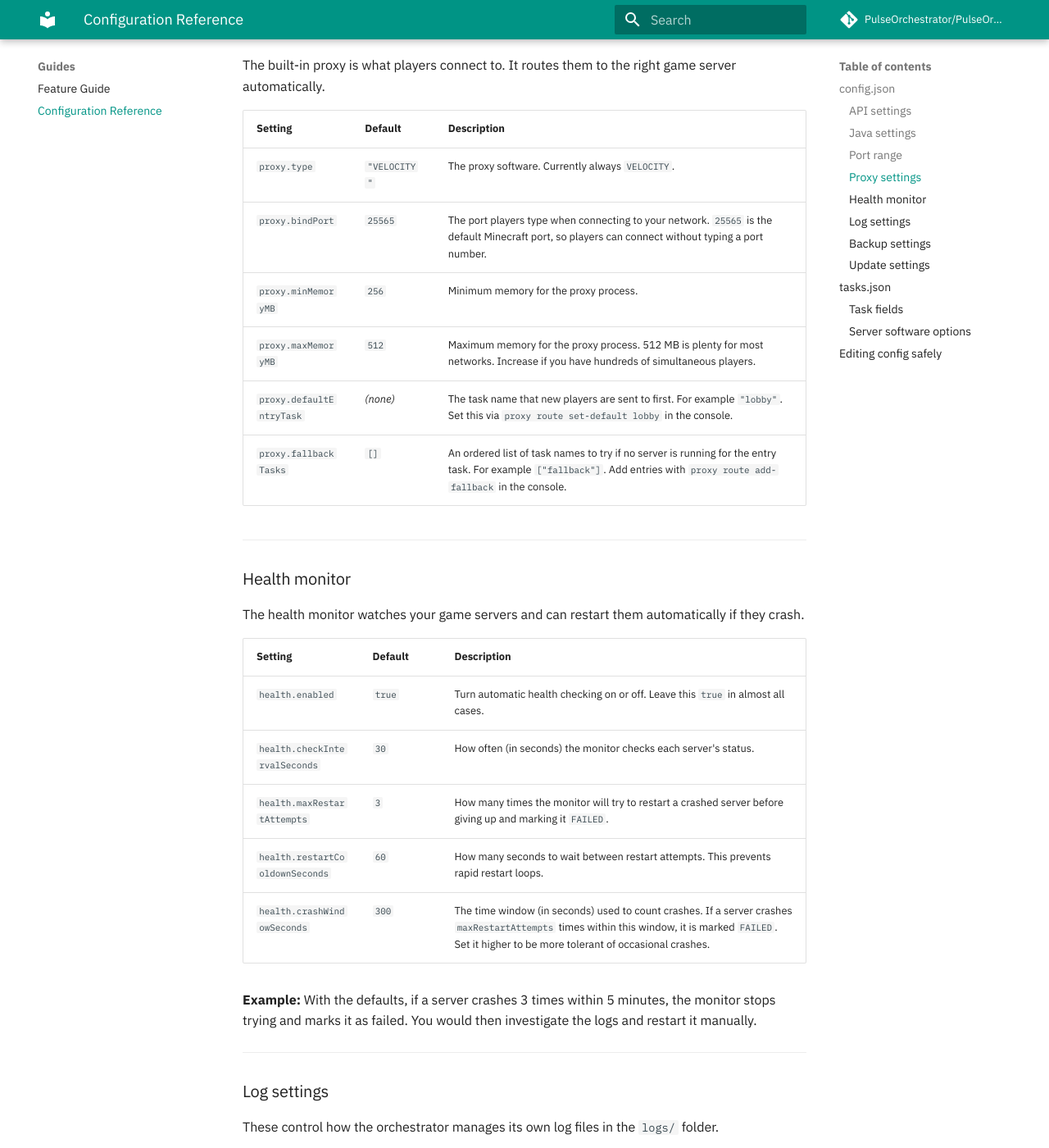
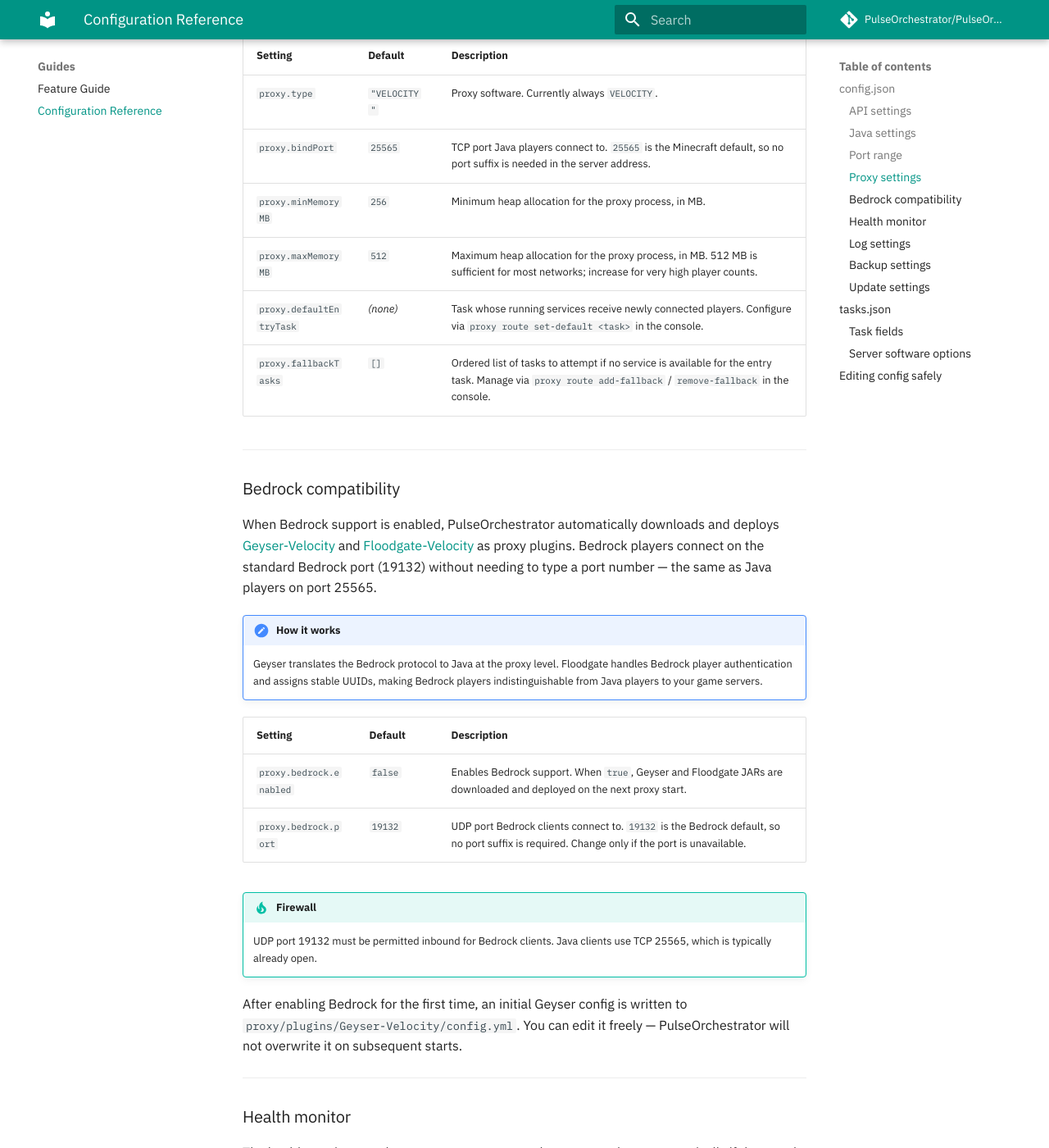
Before and after one commit to PulseOrchestrator/PulseOrchestrator, an MkDocs documentation site: the page built from docs/guides/configuration.md, in a window 1280 px wide and 1400 px high, scrolled down 3359 px. Shown: the whole window at 82% size. Built offline with MkDocs 1.6.1 and Material for MkDocs 9.7.7, drawn with Linux system fonts in a browser that asks for light colours; comment, search, counter and statistics services are not loaded; the version menu is left out; some of the changed text lies outside the part shown.

Commit message:
Adjust docs with new bedrock feature
Co-authored-by: Copilot <copilot@github.com>

```diff
--- a/docs/guides/configuration.md
+++ b/docs/guides/configuration.md
@@ -41,7 +38,11 @@ Below is a fully annotated example showing every available setting with its defa
     "minMemoryMB": 256,
     "maxMemoryMB": 512,
     "defaultEntryTask": "lobby",
-    "fallbackTasks": ["fallback"]
+    "fallbackTasks": ["fallback"],
+    "bedrock": {
+      "enabled": false,
+      "port": 19132
+    }
   },
 
   "health": {
@@ -83,9 +84,9 @@ These control the web server that plugins and external tools use to talk to the
 
 | Setting | Default | Description |
 |---|---|---|
-| `host` | `"127.0.0.1"` | The network address the API listens on. `127.0.0.1` means only programs on the same machine can connect. Change to `0.0.0.0` if plugins on other machines need to reach the API — but make sure your firewall only allows trusted IPs. |
-| `apiPort` | `8080` | The port number for the API. Change this if something else on your machine already uses port 8080. |
-| `apiSecret` | *(generated)* | A long random password that plugins must send with every API request. **Never share this publicly.** It is generated for you and stored here — you just copy it into your plugin configs. |
+| `host` | `"127.0.0.1"` | Network address the API listens on. `127.0.0.1` restricts access to the local machine. Set to `0.0.0.0` to accept connections from other hosts — ensure your firewall limits access to trusted IPs. |
+| `apiPort` | `8080` | TCP port the API server binds to. Change if the port is already in use. |
+| `apiSecret` | *(generated)* | Bearer token required on every API request. Generated automatically on first run. **Never expose this value publicly** — copy it into plugin configs as needed. |
 
 ---
 
@@ -95,12 +96,12 @@ These tell the orchestrator where Java is and set the default memory for game se
 
 | Setting | Default | Description |
 |---|---|---|
-| `java.path` | `"java"` | The path to the Java executable. The default `"java"` works if Java is in your system PATH. If the orchestrator cannot find Java, provide the full path like `"C:\\Program Files\\Java\\jdk-21\\bin\\java.exe"` (Windows) or `"/usr/bin/java"` (Linux). |
-| `java.defaultMaxMemoryMB` | `1024` | The maximum RAM a game server can use, in megabytes. 1024 = 1 GB. This is the default — you can override it per task. |
-| `java.defaultMinMemoryMB` | `512` | The starting memory allocation for game servers. Minecraft performs best when min and max are set to the same value on servers with enough RAM. |
+| `java.path` | `"java"` | Path to the Java executable. The default `"java"` works when Java is on the system `PATH`. If the orchestrator cannot locate Java, provide the absolute path: `"C:\\Program Files\\Java\\jdk-21\\bin\\java.exe"` (Windows) or `"/usr/bin/java"` (Linux). |
+| `java.defaultMaxMemoryMB` | `1024` | Default maximum heap size for game servers, in MB. Can be overridden per task. |
+| `java.defaultMinMemoryMB` | `512` | Initial heap allocation for game servers, in MB. Setting min and max to the same value avoids GC pressure from heap resizing on servers with sufficient RAM. |
 
-!!! tip "How much memory should I give?"
-    A small survival server needs about 1–2 GB. Minigame or lobby servers can often run on 512 MB. Large modpacks may need 4–8 GB. Start conservative and increase if the server is lagging.
+!!! tip
+    Typical requirements: lobby/minigame servers — 512 MB to 1 GB; survival servers — 1–2 GB; large modpacks — 4–8 GB. Start conservative and increase based on observed memory pressure.
 
 ---
 
@@ -110,11 +111,11 @@ PulseOrchestrator assigns a unique port to each game server it creates, picked f
 
 | Setting | Default | Description |
 |---|---|---|
-| `portRange.min` | `25700` | The lowest port number that can be assigned to a game server. |
-| `portRange.max` | `25800` | The highest port number. The range `25700–25800` allows up to 100 simultaneous servers. |
+| `portRange.min` | `25700` | Lower bound of the port range assigned to game servers. |
+| `portRange.max` | `25800` | Upper bound of the port range. The default range allows up to 100 concurrent servers. |
 
 !!! note
-    Players never connect to these ports directly — they connect to the proxy port instead. The individual server ports only need to be reachable from the proxy, which runs on the same machine.
+    Game server ports are internal — players connect exclusively through the proxy. These ports only need to be reachable from the proxy process, which runs on the same host.
 
 ---
 
@@ -124,12 +125,31 @@ The built-in proxy is what players connect to. It routes them to the right game
 
 | Setting | Default | Description |
 |---|---|---|
-| `proxy.type` | `"VELOCITY"` | The proxy software. Currently always `VELOCITY`. |
-| `proxy.bindPort` | `25565` | The port players type when connecting to your network. `25565` is the default Minecraft port, so players can connect without typing a port number. |
-| `proxy.minMemoryMB` | `256` | Minimum memory for the proxy process. |
-| `proxy.maxMemoryMB` | `512` | Maximum memory for the proxy process. 512 MB is plenty for most networks. Increase if you have hundreds of simultaneous players. |
-| `proxy.defaultEntryTask` | *(none)* | The task name that new players are sent to first. For example `"lobby"`. Set this via `proxy route set-default lobby` in the console. |
-| `proxy.fallbackTasks` | `[]` | An ordered list of task names to try if no server is running for the entry task. For example `["fallback"]`. Add entries with `proxy route add-fallback` in the console. |
+| `proxy.type` | `"VELOCITY"` | Proxy software. Currently always `VELOCITY`. |
+| `proxy.bindPort` | `25565` | TCP port Java players connect to. `25565` is the Minecraft default, so no port suffix is needed in the server address. |
+| `proxy.minMemoryMB` | `256` | Minimum heap allocation for the proxy process, in MB. |
+| `proxy.maxMemoryMB` | `512` | Maximum heap allocation for the proxy process, in MB. 512 MB is sufficient for most networks; increase for very high player counts. |
+| `proxy.defaultEntryTask` | *(none)* | Task whose running services receive newly connected players. Configure via `proxy route set-default <task>` in the console. |
+| `proxy.fallbackTasks` | `[]` | Ordered list of tasks to attempt if no service is available for the entry task. Manage via `proxy route add-fallback` / `remove-fallback` in the console. |
+
+---
+
+### Bedrock compatibility { #bedrock }
+
+When Bedrock support is enabled, PulseOrchestrator automatically downloads and deploys [Geyser-Velocity](https://geysermc.org) and [Floodgate-Velocity](https://wiki.geysermc.org/floodgate/) as proxy plugins. Bedrock players connect on the standard Bedrock port (19132) without needing to type a port number — the same as Java players on port 25565.
+
+!!! note "How it works"
+    Geyser translates the Bedrock protocol to Java at the proxy level. Floodgate handles Bedrock player authentication and assigns stable UUIDs, making Bedrock players indistinguishable from Java players to your game servers.
+
+| Setting | Default | Description |
+|---|---|---|
+| `proxy.bedrock.enabled` | `false` | Enables Bedrock support. When `true`, Geyser and Floodgate JARs are downloaded and deployed on the next proxy start. |
+| `proxy.bedrock.port` | `19132` | UDP port Bedrock clients connect to. `19132` is the Bedrock default, so no port suffix is required. Change only if the port is unavailable. |
+
+!!! tip "Firewall"
+    UDP port 19132 must be permitted inbound for Bedrock clients. Java clients use TCP 25565, which is typically already open.
+
+After enabling Bedrock for the first time, an initial Geyser config is written to `proxy/plugins/Geyser-Velocity/config.yml`. You can edit it freely — PulseOrchestrator will not overwrite it on subsequent starts.
 
 ---
 
@@ -145,7 +165,7 @@ The health monitor watches your game servers and can restart them automatically
 | `health.restartCooldownSeconds` | `60` | How many seconds to wait between restart attempts. This prevents rapid restart loops. |
 | `health.crashWindowSeconds` | `300` | The time window (in seconds) used to count crashes. If a server crashes `maxRestartAttempts` times within this window, it is marked `FAILED`. Set it higher to be more tolerant of occasional crashes. |
 
-**Example:** With the defaults, if a server crashes 3 times within 5 minutes, the monitor stops trying and marks it as failed. You would then investigate the logs and restart it manually.
+**Example:** With default settings, a server that crashes 3 times within 5 minutes is marked `FAILED` and left stopped. Investigate the logs and restart it manually.
 
 ---
 
@@ -252,14 +272,13 @@ Tasks are the blueprints for your servers. Each entry in the `tasks` array defin
 
 ## Editing config safely
 
-1. Stop the orchestrator before editing (or be ready to restart it).
-2. Open the file in a text editor. Make sure to use proper JSON — every value except the last one in a block needs a comma after it.
-3. Save the file.
-4. Start the orchestrator again. If there is a mistake in the JSON, it will print an error telling you what is wrong.
+1. Stop the orchestrator, or be prepared to restart it after saving.
+2. Edit the file in any text editor. JSON requires a comma after every value except the last one in a block.
+3. Start the orchestrator. If the JSON is malformed, it will print a parse error with the location of the problem.
 
 !!! warning "Common JSON mistakes"
-    - Trailing commas: `"value": 123,` ← the comma after the last item in a block causes an error
-    - Missing quotes: `path: java` should be `"path": "java"`
-    - Wrong brackets: use `{}` for objects and `[]` for lists
+    - Trailing comma on the last item in a block: `"value": 123,` ← remove the trailing comma
+    - Unquoted string: `path: java` should be `"path": "java"`
+    - Wrong bracket type: use `{}` for objects and `[]` for arrays
 
-If you break the config file and cannot get the orchestrator to start, delete `config.json` and run the setup wizard again. **Do not delete `pulse.db`** — that holds your service records.
+If the config is unrecoverable, delete `config.json` and run the setup wizard again. **Do not delete `pulse.db`** — it holds all service records.
```
Also changed, not shown: other parts of docs/guides/configuration.md (+0 -3 lines), docs/guides/feature-guide.md (+38 -25 lines).
